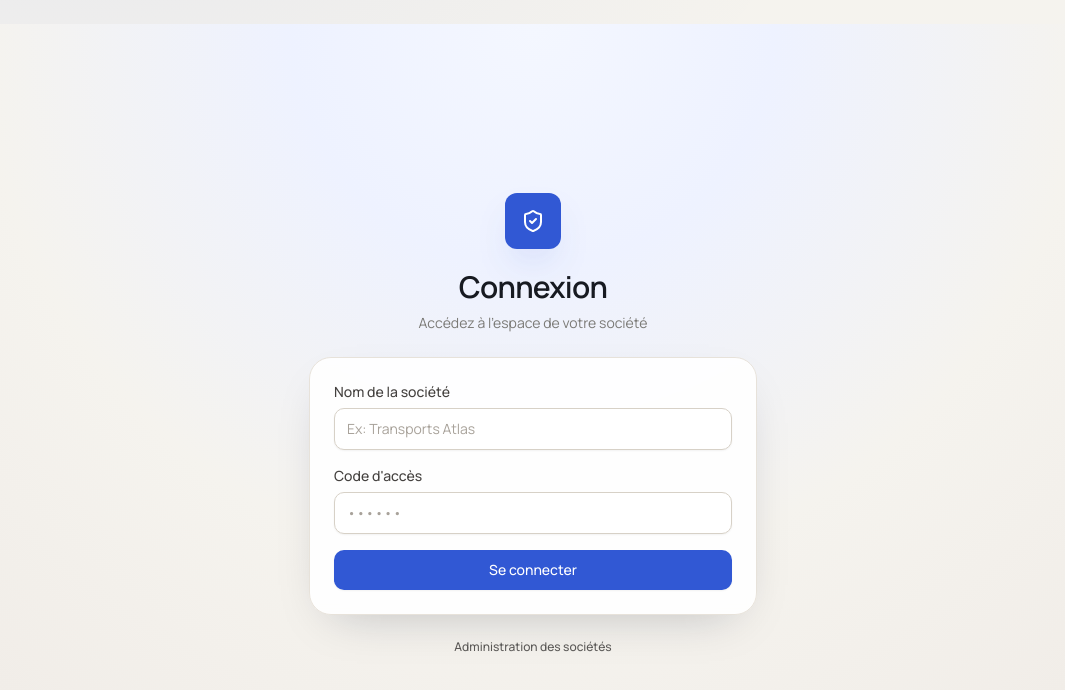
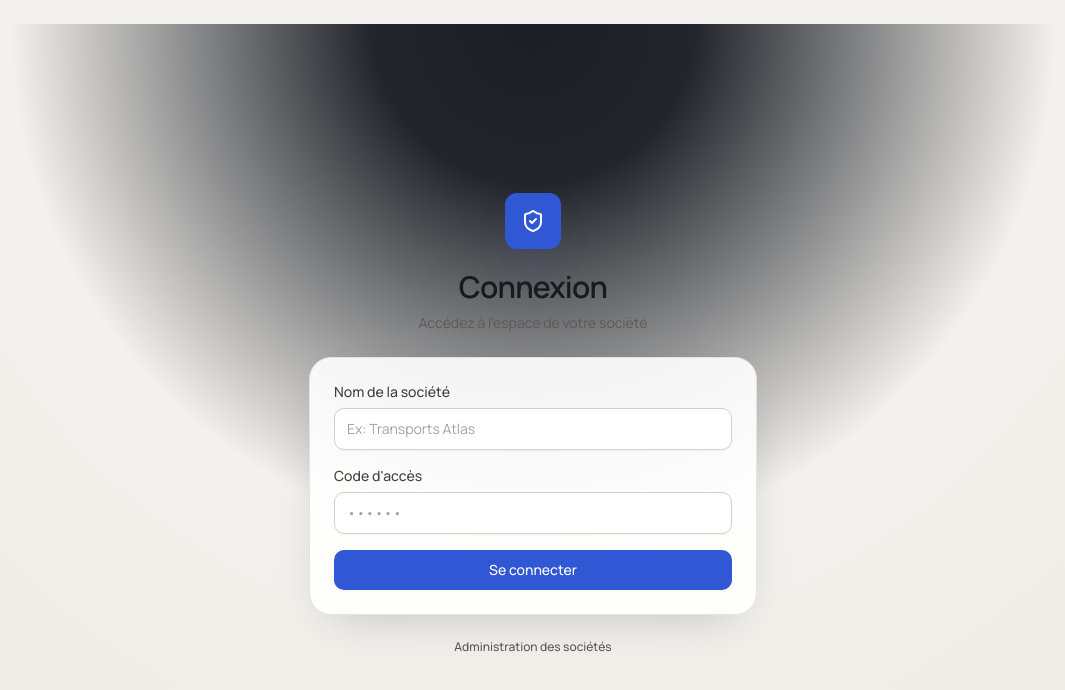
Before and after one commit to ProjectNexux/gestion-amende, a Next.js app: page /login in a window 1280 px wide. Shown: the top 690 px of the page, without its empty margins (107-1172 px from the left). Built offline with nearby package versions, Linux system fonts and the light colour scheme; no server answers.

Commit message:
Polish visuel premium final

```diff
--- a/src/app/globals.css
+++ b/src/app/globals.css
@@ -3,22 +3,23 @@
 @tailwind utilities;
 
 :root {
-  --bg-page: #F5F3EE;
-  --bg-subtle: #EFEEE9;
+  --bg-page: #F3F1ED;
+  --bg-subtle: #EEEAE4;
   --surface: #FFFFFF;
-  --surface-panel: #F7F6F3;
-  --text: #171A21;
-  --text-muted: #6B7280;
-  --border: #E3E0D8;
-  --brand: #3158D4;
-  --brand-hover: #2748B5;
-  --brand-soft: #E9EEFF;
-  --success: #23866F;
-  --warning: #B7792B;
-  --danger: #C94F49;
-  --navy: #17191F;
-  --navy-strong: #22252D;
-  --shadow-soft: 0 1px 0 rgba(17, 24, 39, 0.02), 0 8px 24px -18px rgba(17, 24, 39, 0.18);
+  --surface-panel: #F9F7F4;
+  --surface-strong: #F5F3F0;
+  --text: #171B22;
+  --text-muted: #5F6673;
+  --border: #E7E1D8;
+  --brand: #2D5BDE;
+  --brand-hover: #1F4CC7;
+  --brand-soft: #EAF0FF;
+  --success: #1F7B63;
+  --warning: #B7762F;
+  --danger: #C84E4B;
+  --navy: #171A21;
+  --navy-strong: #20252E;
+  --shadow-soft: 0 1px 0 rgba(17, 24, 39, 0.025), 0 12px 30px -18px rgba(17, 24, 39, 0.2);
 }
 
 html, body {
--- a/src/app/layout.tsx
+++ b/src/app/layout.tsx
@@ -22,7 +22,7 @@ export default async function RootLayout({ children }: { children: React.ReactNo
   return (
     <html lang="fr" className={manrope.variable}>
       <body>
-        <div className="min-h-screen bg-surface-base" style={{ backgroundImage: "radial-gradient(1200px 520px at 15% -10%, rgba(49,88,212,0.06), transparent 60%)" }}>
+        <div className="min-h-screen bg-[radial-gradient(circle_at_top,_rgba(45,91,222,0.08),_transparent_35%),_#f3f1ed]" >
           <div className="flex min-h-screen">
             {societe && !isClient && <Sidebar societe={societe} admin={isAdmin} />}
             <div className="flex min-w-0 flex-1 flex-col">
--- a/src/app/login/page.tsx
+++ b/src/app/login/page.tsx
@@ -14,14 +14,14 @@ export default async function LoginPage({
   const setupDone = params.setup === "1";
 
   return (
-    <div className="flex min-h-screen items-center justify-center bg-[radial-gradient(circle_at_top,_#f4f7ff_0%,_#eef2ff_24%,_#f5f3ee_55%,_#efeae5_100%)] p-4">
+    <div className="flex min-h-screen items-center justify-center bg-[radial-gradient(circle_at_top,_rgba(23,26,33,0.98),_rgba(23,26,33,0.95)_16%,_rgba(243,241,237,1)_52%,_rgba(238,234,228,1)_100%)] p-4">
       <div className="w-full max-w-md space-y-6">
         <div className="text-center">
           <div className="mx-auto grid h-14 w-14 place-items-center rounded-2xl bg-brand-600 text-white shadow-[0_18px_40px_-20px_rgba(49,88,212,0.8)]">
             <ShieldCheck size={24} strokeWidth={2} />
           </div>
           <h1 className="mt-5 text-3xl font-semibold tracking-tight text-slate-900">Connexion</h1>
-          <p className="mt-2 text-sm text-slate-500">Accédez à l&apos;espace de votre société</p>
+          <p className="mt-2 text-sm text-slate-600">Accédez à l&apos;espace de votre société</p>
         </div>
 
         {setupDone && (
--- a/src/components/Topbar.tsx
+++ b/src/components/Topbar.tsx
@@ -107,7 +107,7 @@ export function Topbar({ societe, admin }: { societe: string; admin: boolean })
   const showBackButton = pathname !== "/" && pathname !== "/login";
 
   return (
-    <header className="sticky top-0 z-20 flex h-[68px] shrink-0 items-center gap-3 border-b border-slate-200/80 bg-[#FBFBFE]/90 px-4 shadow-[0_1px_0_rgba(15,23,42,0.03)] backdrop-blur-md sm:px-6">
+    <header className="sticky top-0 z-20 flex h-[68px] shrink-0 items-center gap-3 border-b border-slate-200/80 bg-white/80 px-4 shadow-[0_1px_0_rgba(15,23,42,0.03)] backdrop-blur-md sm:px-6">
       {showBackButton && (
         <button
           type="button"
```
Also changed, not shown: 1 other file (tests, documents, lock files or other folders).
